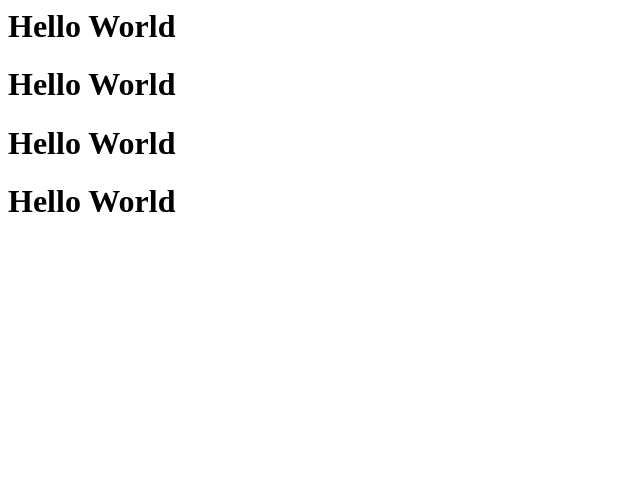
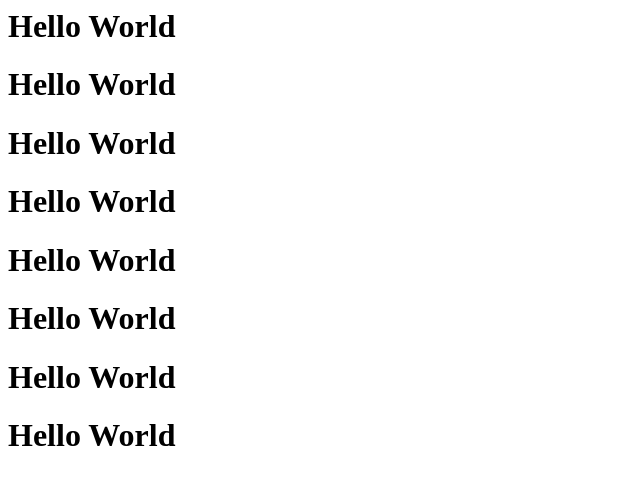
Before and after one commit to ivanna90/folder1, a plain HTML site: page index.html in a window 1280 px wide. Shown: the whole page, without its empty margins (0-640 px from the left). Drawn offline with Linux system fonts and the light colour scheme.

Commit message:
Update index.html
druga grana

```diff
--- a/index.html
+++ b/index.html
@@ -2,3 +2,7 @@
 <h1>Hello World</>
 <h1>Hello World</>
 <h1>Hello World</>
+<h1>Hello World</>
+<h1>Hello World</>
+<h1>Hello World</>
+<h1>Hello World</>
```
